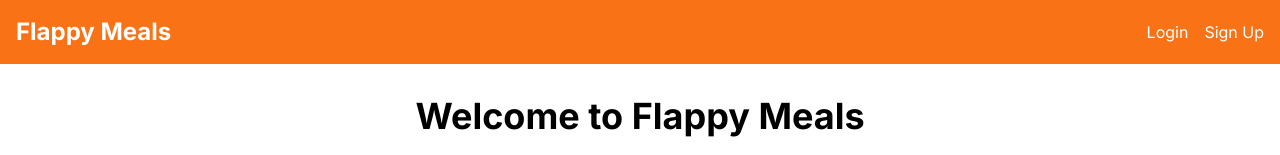
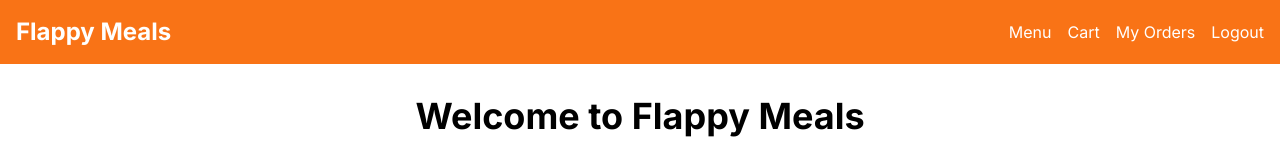
Before and after one commit to Riyan-20/Flappy-Meals-V2, a Next.js app: page / in a window 1280 px wide. Shown: the top 155 px of the page. Built offline with nearby package versions, Linux system fonts and the light colour scheme; no server answers; sample sign-in values are in the browser's storage.

Commit message:
Updated NavBar and Sessions

```diff
--- a/components/Navbar.js
+++ b/components/Navbar.js
@@ -1,11 +1,30 @@
 // File: src/components/Navbar.js
-import { useState } from 'react';
+import { useEffect, useState } from 'react';
 import Link from 'next/link';
+import { signOut, useSession } from 'next-auth/react';
+import { useRouter } from 'next/navigation';
 
 const Navbar = () => {
   const [isLoggedIn, setIsLoggedIn] = useState(false);
   const [isAdmin, setIsAdmin] = useState(false);
+  const {data:session} = useSession();
+  const router = useRouter();
 
+
+  useEffect(()=>{
+
+    if(session){
+      setIsLoggedIn(true);
+    }else{
+      setIsLoggedIn(false)
+    }
+
+  },[])
+
+
+  const handleLogout = () => {
+    signOut();
+  }
   return (
     <nav className="bg-orange-500 p-4">
       <div className="container mx-auto flex justify-between items-center">
@@ -33,6 +52,9 @@ const Navbar = () => {
               <Link href="/my-orders" className="text-white hover:text-orange-200">
                 My Orders
               </Link>
+              <Link onClick={handleLogout} href="" className="text-white hover:text-orange-200">
+                Logout
+              </Link>
               {isAdmin && (
                 <Link href="/admin" className="text-white hover:text-orange-200">
                   Admin
--- a/pages/completed-orders.js
+++ b/pages/completed-orders.js
@@ -4,16 +4,17 @@ import Navbar from '../components/Navbar';
 import Footer from '../components/Footer';
 import OrderCard from '../components/OrderCard';
 import { useSession } from 'next-auth/react';
+import { useRouter } from 'next/navigation';
 
 export default function CompletedOrders() {
   const [orders, setOrders] = useState([]);
   const [error, setError] = useState(null);
   const {data:session} = useSession();
-
+  const router = useRouter();
 
   useEffect(() => {
 
-    if(session.user.name){
+    if(session){
     const fetchOrders = async () => {
       try {
         const response = await fetch(`/api/completedOrders?customerId=${session.user.name}`, {
@@ -35,9 +36,13 @@ export default function CompletedOrders() {
     };
 
     fetchOrders();
+  }else{
+      router.push('/login');
   }
+
   }, []);
 
+  if(session){
   return (
     <div>
       <Navbar />
@@ -58,3 +63,4 @@ export default function CompletedOrders() {
     </div>
   );
 }
+}
--- a/pages/my-orders.js
+++ b/pages/my-orders.js
@@ -4,15 +4,17 @@ import Navbar from '../components/Navbar';
 import Footer from '../components/Footer';
 import OrderCard from '../components/OrderCard';
 import { useSession } from 'next-auth/react';
+import { useRouter } from 'next/router';
 
 export default function MyOrders() {
   const [orders, setOrders] = useState([]);
   const [error, setError] = useState(null);
   const {data:session} = useSession();
+  const router = useRouter();
 
   useEffect(() => {
 
-    if(session.user.name){
+    if(session){
     const fetchOrders = async () => {
       try {
         const response = await fetch('/api/CurrentOrderForUser', {
@@ -36,9 +38,12 @@ export default function MyOrders() {
     };
 
     fetchOrders();
+  }else{
+    router.push('/login');
   }
   }, []);
 
+  if(session){
   return (
     <div>
       <Navbar />
@@ -59,3 +64,4 @@ export default function MyOrders() {
     </div>
   );
 }
+}
```
